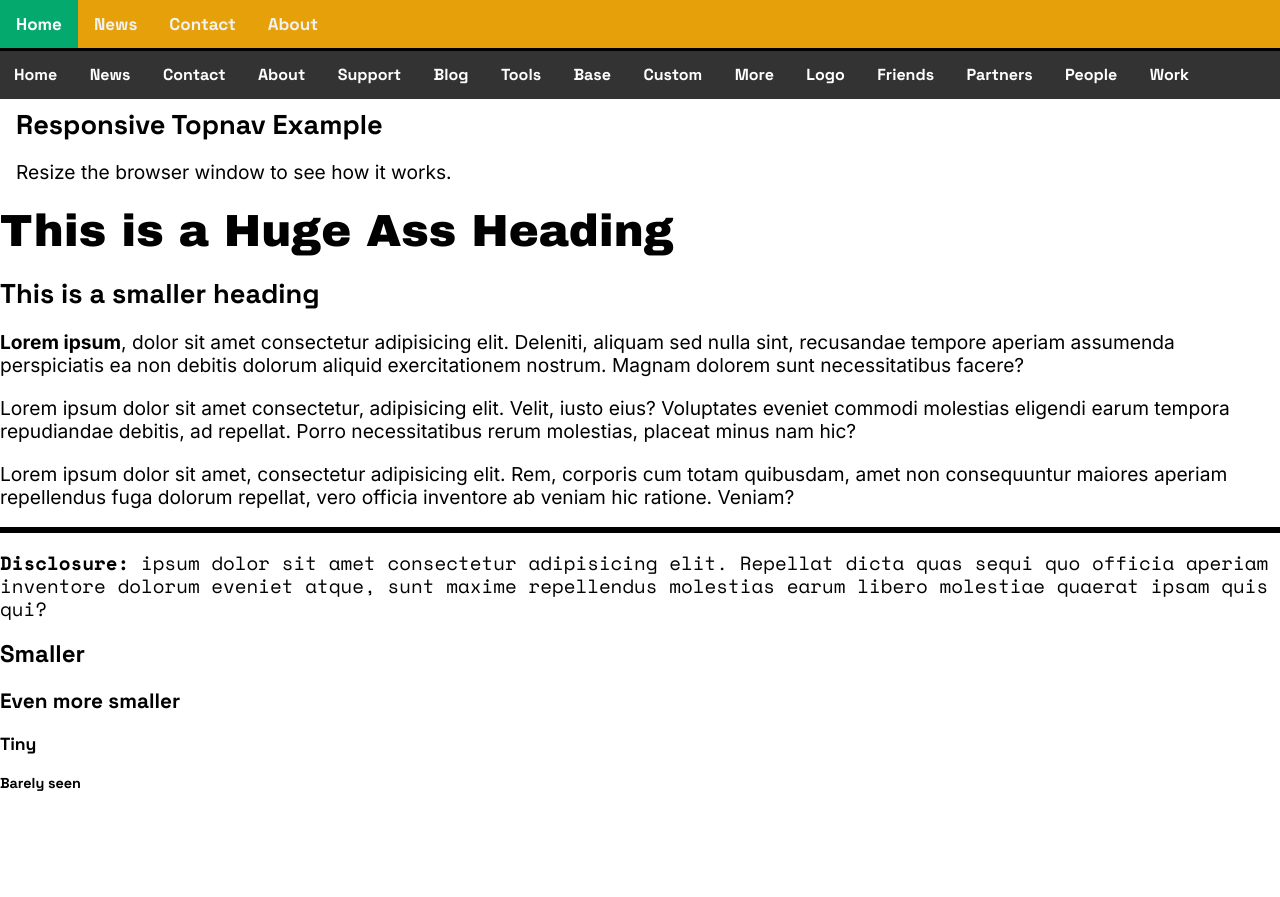
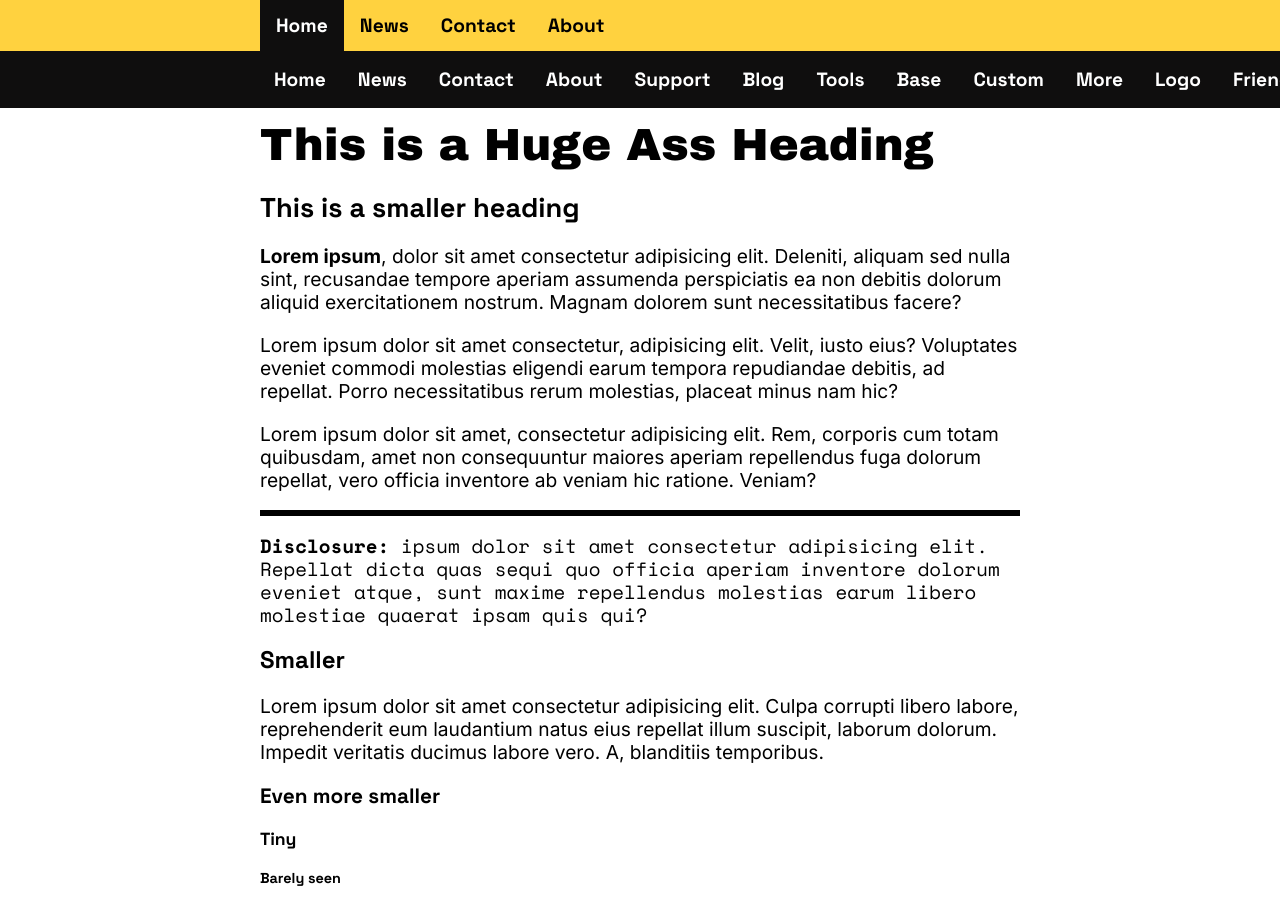
Before and after one commit to Kafka-dev-139/Writing-Blog, a plain HTML site: page index.html in a window 1280 px wide. Before the commit the page ends 802 px from the top, so only its background shows below. Drawn offline with nearby package versions, Linux system fonts and the light colour scheme.

Commit message:
- nav styling (brutalism) desktop

```diff
--- a/assets/styles/styles.css
+++ b/assets/styles/styles.css
@@ -3,37 +3,41 @@ html {
   scroll-behavior: smooth;
 }
 
+.wrap {
+  max-width: 760px;
+  margin: 0 auto;
+}
 
 
 
-body {
-      margin: 0;
-      font-family: Arial, Helvetica, sans-serif;
-    }
 
 .topnav {
   overflow: hidden;
-      background-color: #e6a00a;
-      border-bottom: 3px solid black;
+  background-color: var(--yellow);
+  border-bottom: 3px solid var(--black);
 }
 
 .topnav a {
   float: left;
   display: block;
-      color: #f2f2f2;
+  color: var(--black);
   text-align: center;
   padding: 14px 16px;
   text-decoration: none;
-      font-size: 17px;
+  font-size: 1.2rem;
+   color: black;
+   font-weight: 700;
 }
 
 .topnav a:hover {
-      background-color: #ddd;
-      color: black;
+  background-color: var(--black);
+  color: var(--white);
+  transition: 0.3s;
+
 }
 
 .topnav a.active {
-      background-color: #04AA6D;
+  background-color: var(--black);
   color: white;
 }
 
@@ -41,10 +45,14 @@ body {
   display: none;
 }
 
+
 div.scrollmenu {
-      background-color: #333;
-      overflow: auto;
+  background-color: var(--black);
+  scrollbar-color: var(--black) var(--yellow);
+  overflow: scroll;
   white-space: nowrap;
+  border-bottom: 3px solid var(--black);
+  scrollbar-width: thin;
 }
 
 div.scrollmenu a {
@@ -53,12 +61,14 @@ body {
   text-align: center;
   padding: 14px;
   text-decoration: none;
+  font-size: 1.2rem;
 }
 
 div.scrollmenu a:hover {
-      background-color: #777;
+  background-color: var(--yellow);
+  color: var(--black);
+  transition: 0.3s;
 }
-
 
 
 
--- a/assets/styles/theme.css
+++ b/assets/styles/theme.css
@@ -1,6 +1,6 @@
 /* GLOBAL */
 :root {
-  --black: #000000;
+  --black: #0f0e0e;
   --white: #FFFDF5;
   --yellow: #FFD23F;
   --pink: #FF6B6B;
@@ -52,7 +52,7 @@ h1 {
   font-size: 45px;
 }
 h2,h3,h4,h5,h6,a {
-    font-family: "Space Grotesk", sans-serif;
+  font-family: "Space Grotesk", sans-serif;
   font-optical-sizing: auto;
   font-weight: 700;
   font-style: normal;
--- a/index.html
+++ b/index.html
@@ -37,20 +37,24 @@
   </style>
 </head>
 
-<body>
+<body >
 
   <nav>
     <div class="topnav" id="myTopnav">
-      <a href="#home" class="active">Home</a>
+      <div class="wrap">
+        <a href="#home" class="active">Home</a>
       <a href="#news">News</a>
       <a href="#contact">Contact</a>
       <a href="#about">About</a>
       <a href="javascript:void(0);" class="icon" onclick="myFunction()">
         <i class="fa fa-bars"></i>
       </a>
+      </div>
+
     </div>
     <div class="scrollmenu">
-      <a href="#home">Home</a>
+      <div class="wrap">
+        <a href="#home">Home</a>
       <a href="#news">News</a>
       <a href="#contact">Contact</a>
       <a href="#about">About</a>
@@ -65,30 +69,43 @@
       <a href="#partners">Partners</a>
       <a href="#people">People</a>
       <a href="#work">Work</a>
+      </div>
+
     </div>
 
   </nav>
 
 
-
-  <div style="padding-left:16px">
-    <h2>Responsive Topnav Example</h2>
-    <p>Resize the browser window to see how it works.</p>
-  </div>
-  <main>
+  <main class="wrap">
     <h1> This is a Huge Ass Heading</h1>
     <h2>This is a smaller heading</h2>
-    <p><span class="bold">Lorem ipsum</span>, dolor sit amet consectetur adipisicing elit. Deleniti, aliquam sed nulla sint, recusandae tempore aperiam assumenda perspiciatis ea non debitis dolorum aliquid exercitationem nostrum. Magnam dolorem sunt necessitatibus facere?</p>
-    <p>Lorem ipsum dolor sit amet consectetur, adipisicing elit. Velit, iusto eius? Voluptates eveniet commodi molestias eligendi earum tempora repudiandae debitis, ad repellat. Porro necessitatibus rerum molestias, placeat minus nam hic?</p>
-    <p>Lorem ipsum dolor sit amet, consectetur adipisicing elit. Rem, corporis cum totam quibusdam, amet non consequuntur maiores aperiam repellendus fuga dolorum repellat, vero officia inventore ab veniam hic ratione. Veniam?</p>
+    <p><span class="bold">Lorem ipsum</span>, dolor sit amet consectetur adipisicing elit. Deleniti, aliquam sed nulla
+      sint, recusandae tempore aperiam assumenda perspiciatis ea non debitis dolorum aliquid exercitationem nostrum.
+      Magnam dolorem sunt necessitatibus facere?</p>
+    <p>Lorem ipsum dolor sit amet consectetur, adipisicing elit. Velit, iusto eius? Voluptates eveniet commodi
+      molestias eligendi earum tempora repudiandae debitis, ad repellat. Porro necessitatibus rerum molestias, placeat
+      minus nam hic?</p>
+    <p>Lorem ipsum dolor sit amet, consectetur adipisicing elit. Rem, corporis cum totam quibusdam, amet non
+      consequuntur maiores aperiam repellendus fuga dolorum repellat, vero officia inventore ab veniam hic ratione.
+      Veniam?</p>
     <hr>
-    <p class="highlight"><strong class="bold">Disclosure:</strong> ipsum dolor sit amet consectetur adipisicing elit. Repellat dicta quas sequi quo officia aperiam inventore dolorum eveniet atque, sunt maxime repellendus molestias earum libero molestiae quaerat ipsam quis qui?</p>
+    <p class="highlight"><strong class="bold">Disclosure:</strong> ipsum dolor sit amet consectetur adipisicing elit.
+      Repellat dicta quas sequi quo officia aperiam inventore dolorum eveniet atque, sunt maxime repellendus molestias
+      earum libero molestiae quaerat ipsam quis qui?</p>
     <h3>Smaller</h3>
+    <p>Lorem ipsum dolor sit amet consectetur adipisicing elit. Culpa corrupti libero labore, reprehenderit eum
+      laudantium natus eius repellat illum suscipit, laborum dolorum. Impedit veritatis ducimus labore vero. A,
+      blanditiis temporibus.</p>
     <h4>Even more smaller</h4>
     <h5>Tiny</h5>
     <h6>Barely seen</h6>
 
   </main>
+
+
+
+
+
 
   <script>
     function myFunction() {
```
Lines whose indentation alone changed are shown as unchanged.
